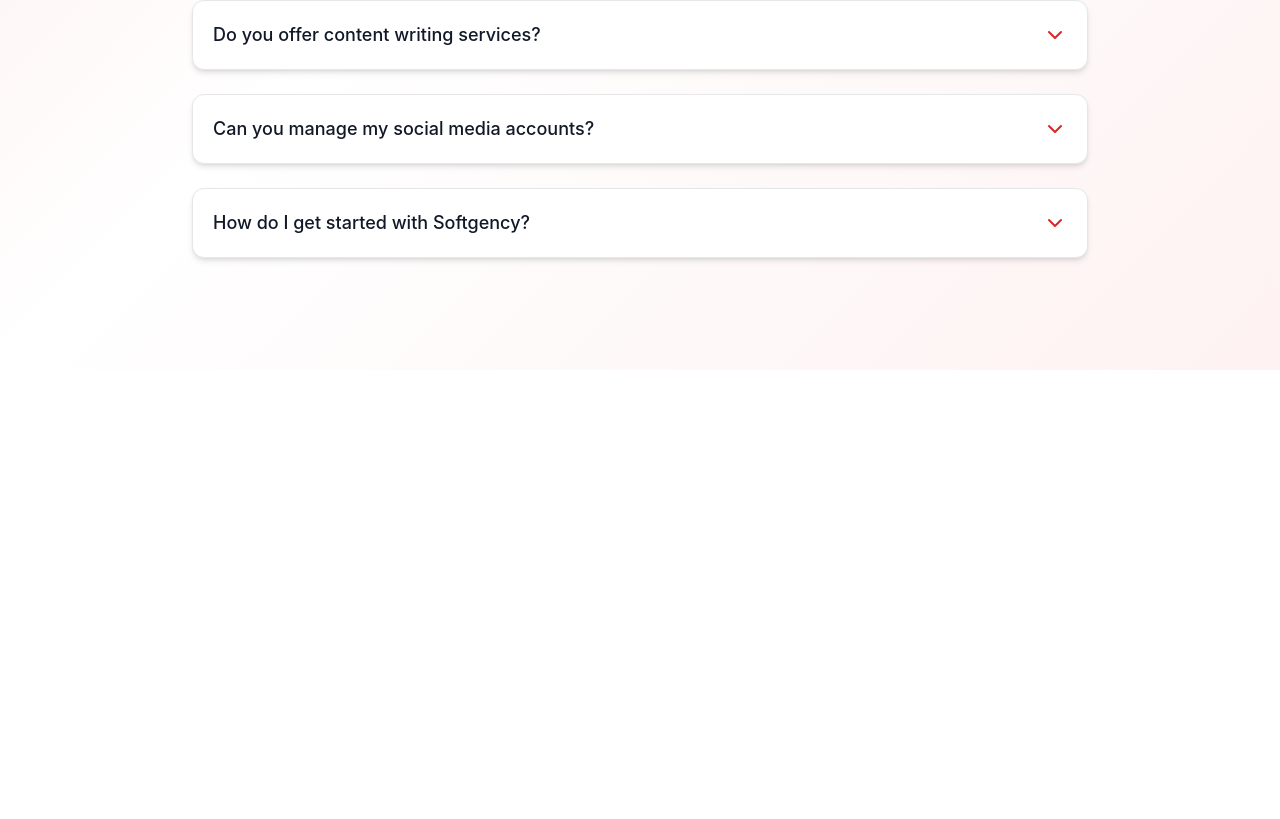
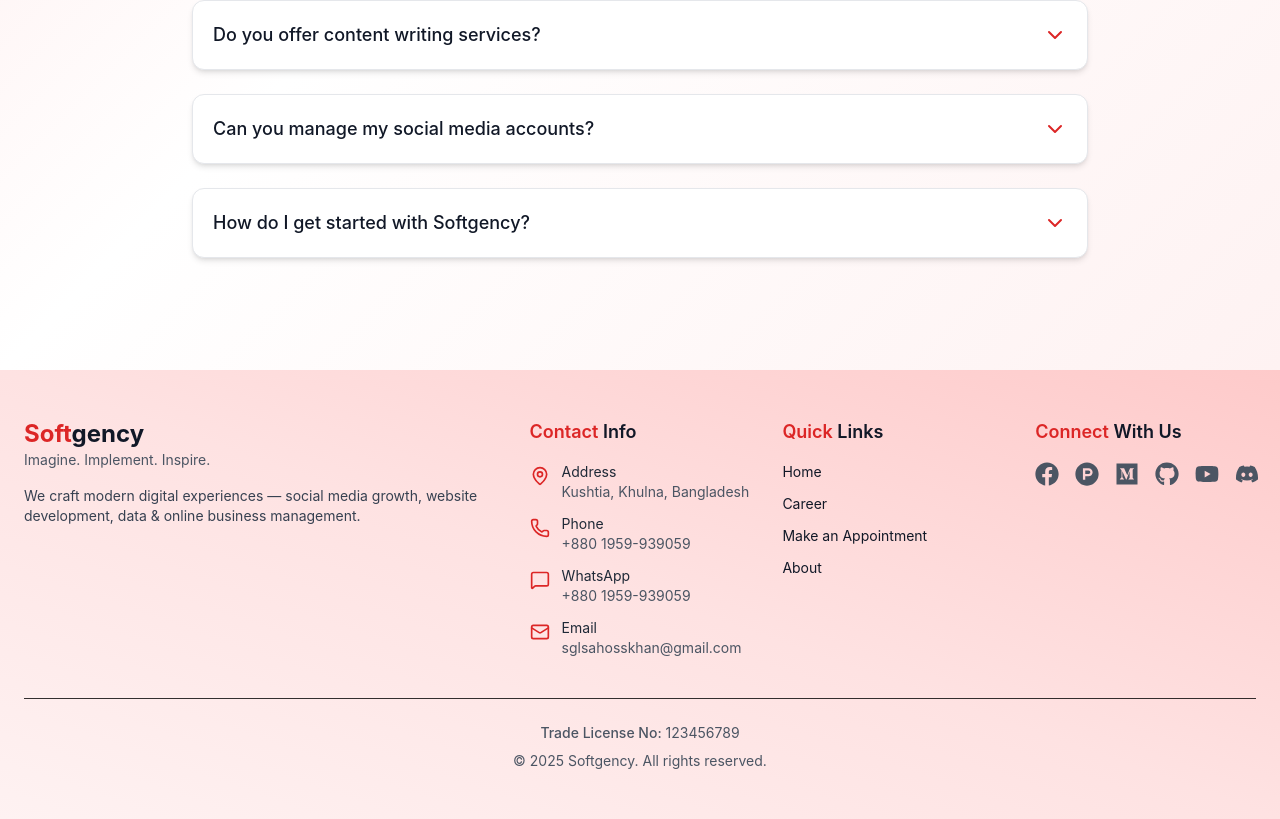
Before and after one commit to sahosskhan/softgency-frontend, a React (Vite) app: page / in a window 1280 px wide. Shown: the part 6126-6945 px from the top of the page. Before the commit the page ends 6496 px from the top, so only its background shows below. Built offline with nearby package versions, Linux system fonts and the light colour scheme.

Commit message:
add footer

```diff
--- a/src/Layouts/MainLayout.jsx
+++ b/src/Layouts/MainLayout.jsx
@@ -1,12 +1,12 @@
 import { Outlet } from "react-router-dom";
 import Navbar from "../Shareds/Navbar";
-
+import Footer from "../Shareds/Footer";
 const MainLayout = () => {
     return (
         <div>
             <Navbar/>
               <Outlet></Outlet>
-              {/* <Footer/> */}
+              <Footer/>
         </div>
     );
 };
--- /dev/null
+++ b/src/Shareds/Footer.jsx
@@ -0,0 +1,210 @@
+// Footer.jsx
+import React from "react";
+import { MapPin, Phone, Mail, MessageSquare } from "lucide-react";
+import {
+  FaFacebook,
+  FaProductHunt,
+  FaMedium,
+  FaGithub,
+  FaYoutube,
+  FaDiscord,
+} from "react-icons/fa";
+
+const Footer = () => {
+  return (
+    <footer className="bg-gradient-to-bl from-red-200 via-red-100 to-red-50 text-gray-900">
+      <div className="max-w-7xl mx-auto px-6 py-12">
+        <div className="grid grid-cols-1 md:grid-cols-5 gap-8">
+          {/* Brand */}
+          <div className="flex flex-col gap-4 md:col-span-2">
+            <div className="flex items-center gap-3">
+              {/* <img
+                src="/logo.png"
+                alt="Softgency Logo"
+                className="w-28 h-28 object-contain"
+              /> */}
+              <div>
+                <h3 className="text-2xl font-bold">
+                  <span className="text-red-600">Soft</span>
+                  <span className="text-gray-900">gency</span>
+                </h3>
+                <p className="text-sm text-gray-600">
+          Imagine. Implement. Inspire.
+                </p>
+              </div>
+            </div>
+
+            <p className="text-sm text-gray-700">
+              We craft modern digital experiences — social media growth, website
+              development, data & online business management.
+            </p>
+          </div>
+
+          {/* Contact */}
+          <div>
+            <h4 className="text-lg font-semibold mb-4">
+              <span className="text-red-600">Contact</span>{" "}
+              <span className="text-gray-900">Info</span>
+            </h4>
+
+            <ul className="space-y-3 text-sm">
+              <li className="flex items-start gap-3">
+                <MapPin className="w-5 h-5 text-red-600 mt-1" />
+                <div>
+                  <p className="text-gray-800">Address</p>
+                  <p className="text-gray-600 text-sm">
+                    Kushtia, Khulna, Bangladesh
+                  </p>
+                </div>
+              </li>
+
+              <li className="flex items-start gap-3">
+                <Phone className="w-5 h-5 text-red-600 mt-1" />
+                <div>
+                  <p className="text-gray-800">Phone</p>
+                  <a
+                    href="tel:+8801959939059"
+                    className="text-sm text-gray-600 hover:text-red-600"
+                  >
+                    +880 1959-939059
+                  </a>
+                </div>
+              </li>
+
+              <li className="flex items-start gap-3">
+                <MessageSquare className="w-5 h-5 text-red-600 mt-1" />
+                <div>
+                  <p className="text-gray-800">WhatsApp</p>
+                  <a
+                    href="https://wa.me/8801959939059"
+                    target="_blank"
+                    rel="noreferrer"
+                    className="text-sm text-gray-600 hover:text-red-600"
+                  >
+                    +880 1959-939059
+                  </a>
+                </div>
+              </li>
+
+              <li className="flex items-start gap-3">
+                <Mail className="w-5 h-5 text-red-600 mt-1" />
+                <div>
+                  <p className="text-gray-800">Email</p>
+                  <a
+                    href="mailto:sglsahosskhan@gmail.com"
+                    className="text-sm text-gray-600 hover:text-red-600"
+                  >
+                    sglsahosskhan@gmail.com
+                  </a>
+                </div>
+              </li>
+            </ul>
+          </div>
+
+          {/* Quick Links */}
+          <div>
+            <h4 className="text-lg font-semibold mb-4">
+              <span className="text-red-600">Quick</span>{" "}
+              <span className="text-gray-900">Links</span>
+            </h4>
+
+            <ul className="space-y-3 text-sm">
+              <li>
+                <a href="/" className="hover:text-red-600">
+                  Home
+                </a>
+              </li>
+              <li>
+                <a href="/career" className="hover:text-red-600">
+                  Career
+                </a>
+              </li>
+              <li>
+                <a href="/appointment" className="hover:text-red-600">
+                  Make an Appointment
+                </a>
+              </li>
+              <li>
+                <a href="/about-us" className="hover:text-red-600">
+                  About
+                </a>
+              </li>
+            </ul>
+          </div>
+
+          {/* Connect */}
+          <div>
+            <h4 className="text-lg font-semibold mb-4">
+              <span className="text-red-600">Connect</span>{" "}
+              <span className="text-gray-900">With Us</span>
+            </h4>
+
+            <div className="flex gap-4 text-2xl">
+              <a
+                href="https://facebook.com/softgency"
+                target="_blank"
+                rel="noreferrer"
+                className="text-gray-600 hover:text-red-600 transition"
+              >
+                <FaFacebook />
+              </a>
+              <a
+                href="https://www.producthunt.com/@softgency"
+                target="_blank"
+                rel="noreferrer"
+                className="text-gray-600 hover:text-red-600 transition"
+              >
+                <FaProductHunt />
+              </a>
+              <a
+                href="https://medium.com/@softgency"
+                target="_blank"
+                rel="noreferrer"
+                className="text-gray-600 hover:text-red-600 transition"
+              >
+                <FaMedium />
+              </a>
+              <a
+                href="https://github.com/softgency"
+                target="_blank"
+                rel="noreferrer"
+                className="text-gray-600 hover:text-red-600 transition"
+              >
+                <FaGithub />
+              </a>
+              <a
+                href="https://youtube.com/@softgency"
+                target="_blank"
+                rel="noreferrer"
+                className="text-gray-600 hover:text-red-600 transition"
+              >
+                <FaYoutube />
+              </a>
+              <a
+                href="https://discord.gg/softgency"
+                target="_blank"
+                rel="noreferrer"
+                className="text-gray-600 hover:text-red-600 transition"
+              >
+                <FaDiscord />
+              </a>
+            </div>
+          </div>
+        </div>
+
+        {/* Bottom */}
+        <div className="mt-10 pt-6 border-t border-black/80 text-center">
+          <p className="text-sm text-gray-600">
+            <span className="font-medium">Trade License No:</span>{" "}
+            <span className="text-gray-600">123456789</span>
+          </p>
+          <p className="text-sm text-gray-600 mt-2">
+            &copy; 2025 Softgency. All rights reserved.
+          </p>
+        </div>
+      </div>
+    </footer>
+  );
+};
+
+export default Footer;
```
